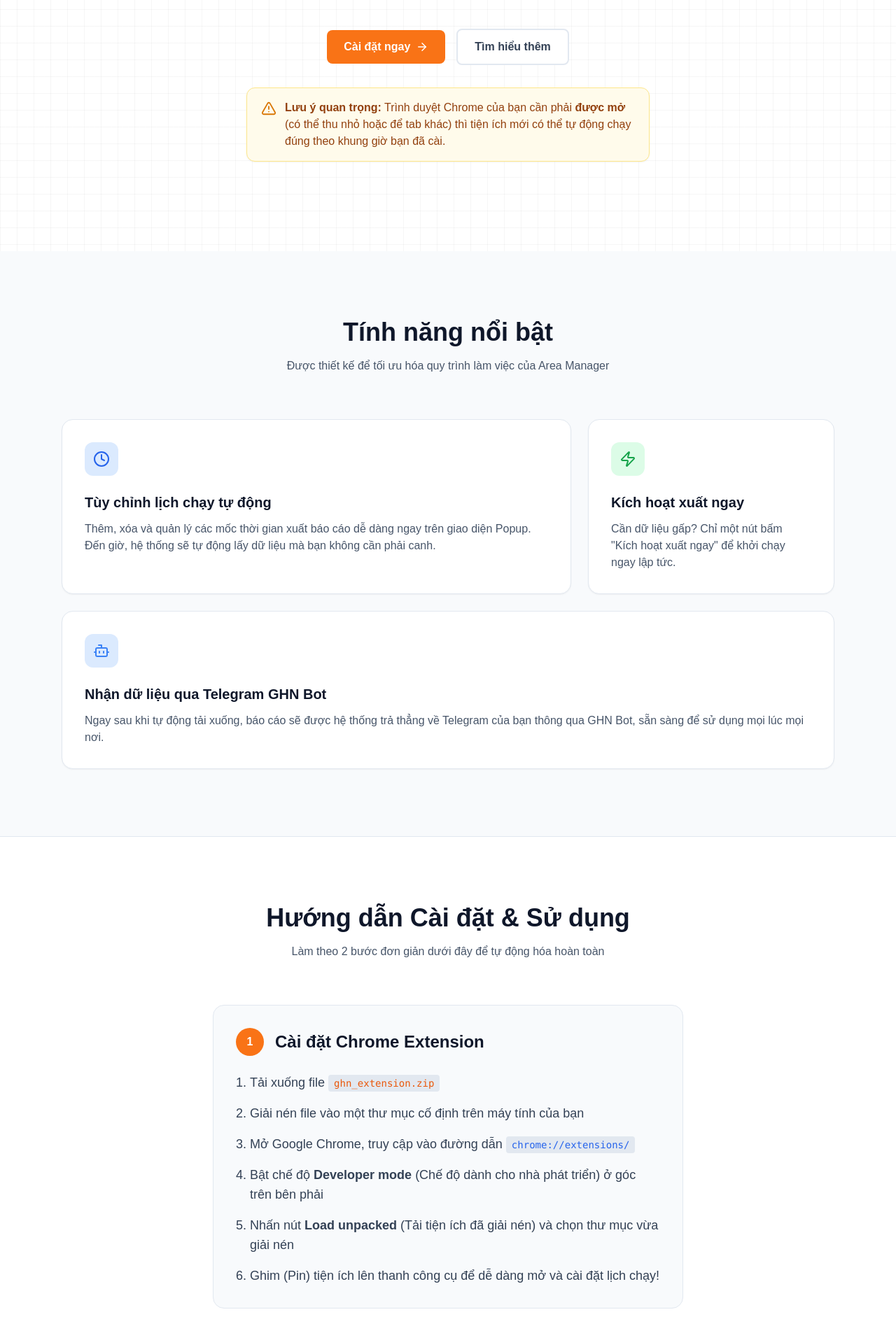
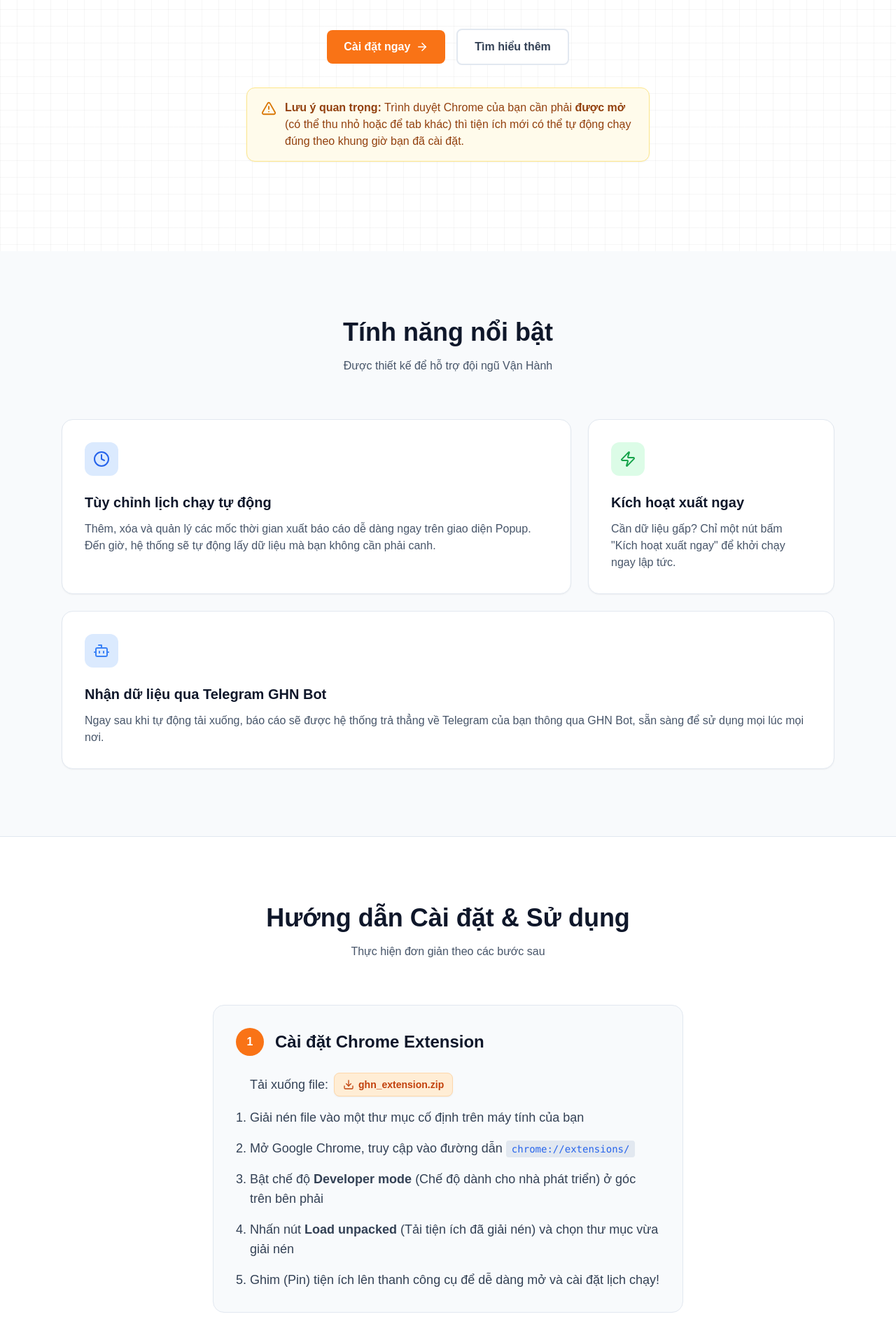
Before and after one commit to tuannghiabmt91/ghn-auto-export-web, a Next.js app: page / in a window 1280 px wide. Shown: the part 443-2358 px from the top of the page at 70% size. Built offline with nearby package versions, Linux system fonts and the light colour scheme.

Commit message:
Add files via upload

```diff
--- a/app/page.tsx
+++ b/app/page.tsx
@@ -13,9 +13,9 @@ export default function Home() {
             <span>Phiên bản 1.1 mới nhất</span>
           </div>
           <h1 className="text-4xl md:text-6xl font-bold tracking-tight mb-8 leading-tight">
-            Tải Tồn đọng lấy - giao - trả và <br className="hidden md:block" />
+            GHN Auto Export <br className="hidden md:block" />
             <span className="text-transparent bg-clip-text bg-gradient-to-r from-orange-500 to-red-600">
-              Tồn đọng luân chuyển theo khung giờ
+              Tồn đọng lấy - giao - trả & Luân chuyển
             </span>
           </h1>
           <p className="text-lg md:text-xl text-slate-600 max-w-2xl mx-auto mb-10 leading-relaxed">
@@ -33,7 +33,7 @@ export default function Home() {
           <div className="mt-8 max-w-xl mx-auto bg-amber-50 border border-amber-200 text-amber-800 px-5 py-4 rounded-xl flex items-start gap-3 text-left shadow-sm">
             <AlertTriangle className="shrink-0 mt-0.5 text-amber-600" size={22} />
             <p className="text-sm md:text-base leading-relaxed">
-              <strong>Lưu ý quan trọng:</strong> Trình duyệt Chrome của bạn cần phải <strong>được mở</strong> (có thể thu nhỏ hoặc để tab khác) thì tiện ích mới có thể tự động chạy đúng theo khung giờ bạn đã cài.
+              <strong>Lưu ý quan trọng:</strong> Trình duyệt Chrome của bạn cần phải <strong>được mở</strong> (có thể thu nhỏ hoặc để tab khác) thì tiện ích mới có thể tự động chạy đúng theo khung giờ bạn đã cài đặt.
             </p>
           </div>
         </div>
@@ -44,7 +44,7 @@ export default function Home() {
         <div className="container mx-auto px-6 max-w-6xl">
           <div className="text-center mb-16">
             <h2 className="text-3xl md:text-4xl font-bold mb-4">Tính năng nổi bật</h2>
-            <p className="text-slate-600">Được thiết kế để tối ưu hóa quy trình làm việc của Area Manager</p>
+            <p className="text-slate-600">Được thiết kế để hỗ trợ đội ngũ Vận Hành</p>
           </div>
 
           <div className="grid grid-cols-1 md:grid-cols-3 gap-6">
@@ -78,7 +78,7 @@ export default function Home() {
         <div className="container mx-auto px-6 max-w-4xl">
           <div className="text-center mb-16">
             <h2 className="text-3xl md:text-4xl font-bold mb-4">Hướng dẫn Cài đặt & Sử dụng</h2>
-            <p className="text-slate-600">Làm theo 2 bước đơn giản dưới đây để tự động hóa hoàn toàn</p>
+            <p className="text-slate-600">Thực hiện đơn giản theo các bước sau</p>
           </div>
 
           <div className="space-y-12 max-w-2xl mx-auto">
@@ -89,7 +89,17 @@ export default function Home() {
                 <h3 className="text-2xl font-bold">Cài đặt Chrome Extension</h3>
               </div>
               <ol className="list-decimal pl-5 space-y-4 text-slate-700 text-lg">
-                <li>Tải xuống file <code className="bg-slate-200 px-2 py-1 rounded text-sm font-mono text-orange-600">ghn_extension.zip</code></li>
+                <li className="flex items-center flex-wrap gap-2">
+                  Tải xuống file:
+                  <a
+                    href="/ghn_extension.zip"
+                    download
+                    className="inline-flex items-center gap-1.5 bg-orange-100 hover:bg-orange-200 text-orange-700 px-3 py-1.5 rounded-lg text-sm font-bold transition-colors border border-orange-200 shadow-sm"
+                  >
+                    <Download size={16} />
+                    ghn_extension.zip
+                  </a>
+                </li>
                 <li>Giải nén file vào một thư mục cố định trên máy tính của bạn</li>
                 <li>Mở Google Chrome, truy cập vào đường dẫn <code className="bg-slate-200 px-2 py-1 rounded text-sm text-blue-600">chrome://extensions/</code></li>
                 <li>Bật chế độ <strong>Developer mode</strong> (Chế độ dành cho nhà phát triển) ở góc trên bên phải</li>
```
